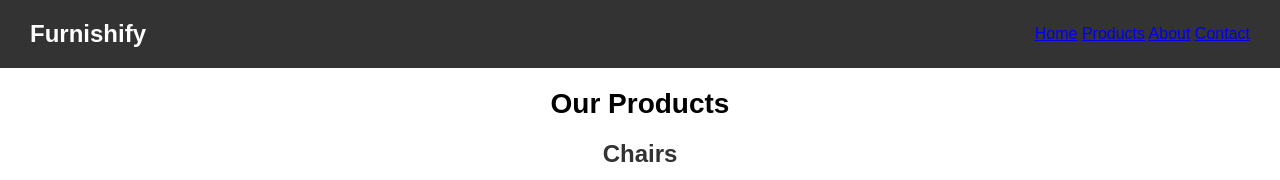
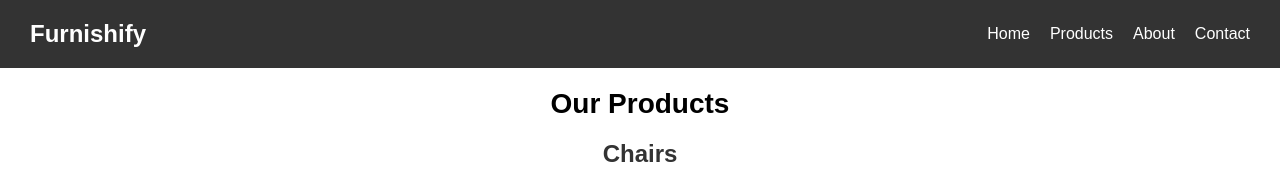
Before and after one commit to Akila-Rahman/Furnishify, a plain HTML site: page products.html in a window 1280 px wide. Shown: the top 180 px of the page. Drawn offline with Linux system fonts and the light colour scheme.

Commit message:
Add files via upload

```diff
--- a/products.html
+++ b/products.html
@@ -7,18 +7,21 @@
     <link rel="stylesheet" href="style.css">
 </head>
 <body>
-    <!-- Header Section -->
+    <!-- Header Section with Navbar -->
     <header>
         <h1>Furnishify</h1>
         <nav>
-            <a href="index.html">Home</a>
-            <a href="products.html">Products</a>
-            <a href="about.html">About</a>
-            <a href="contact.html">Contact</a>
+            <ul>
+                <li><a href="index.html">Home</a></li>
+                <li><a href="products.html">Products</a></li>
+                <li><a href="about.html">About</a></li>
+                <li><a href="contact.html">Contact</a></li>
+            </ul>
         </nav>
     </header>
 
     <!-- Products Section with Categories -->
+     <!-- Products Section with Categories -->
     <section id="all-products" class="products">
         <h2>Our Products</h2>
         <div class="product-category">
```
